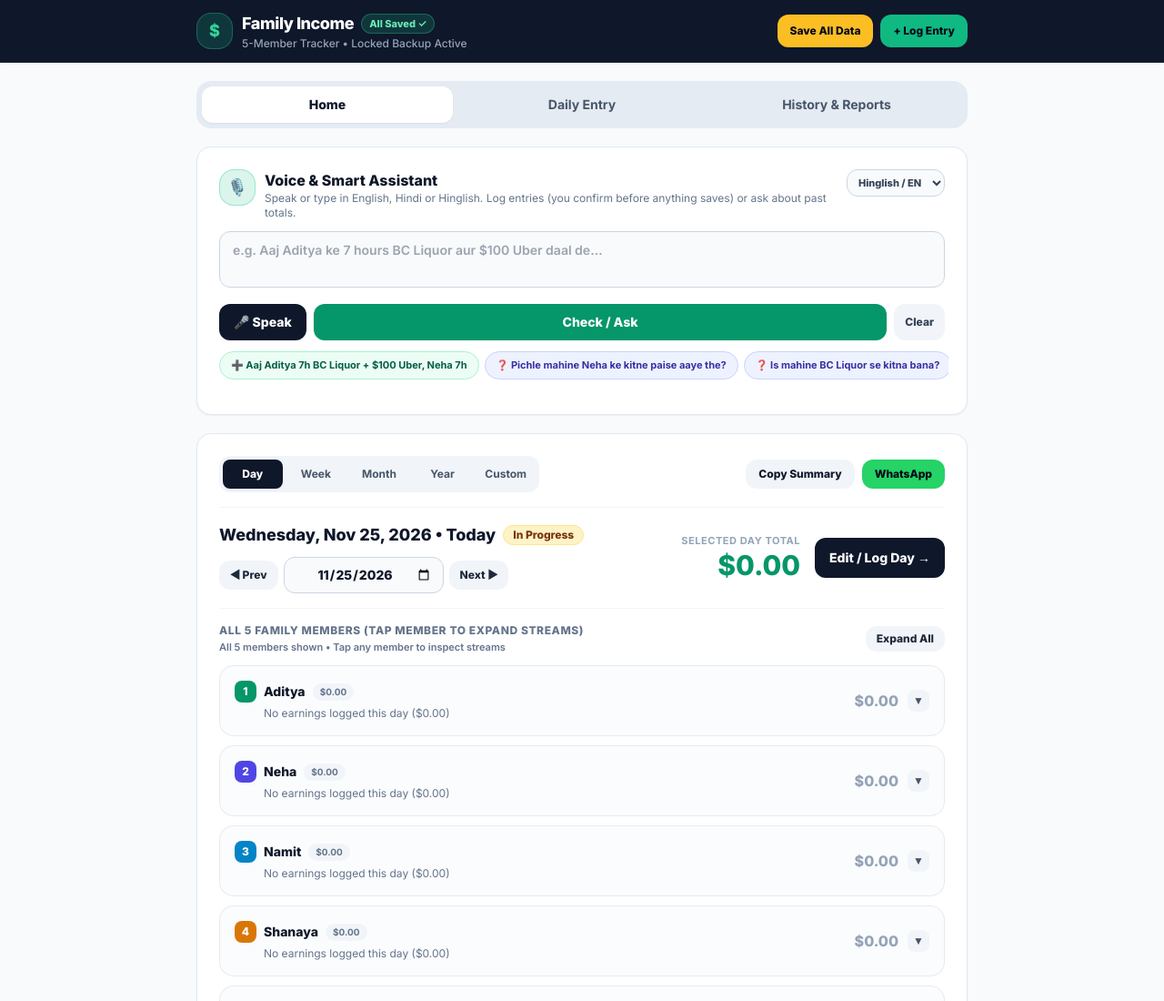
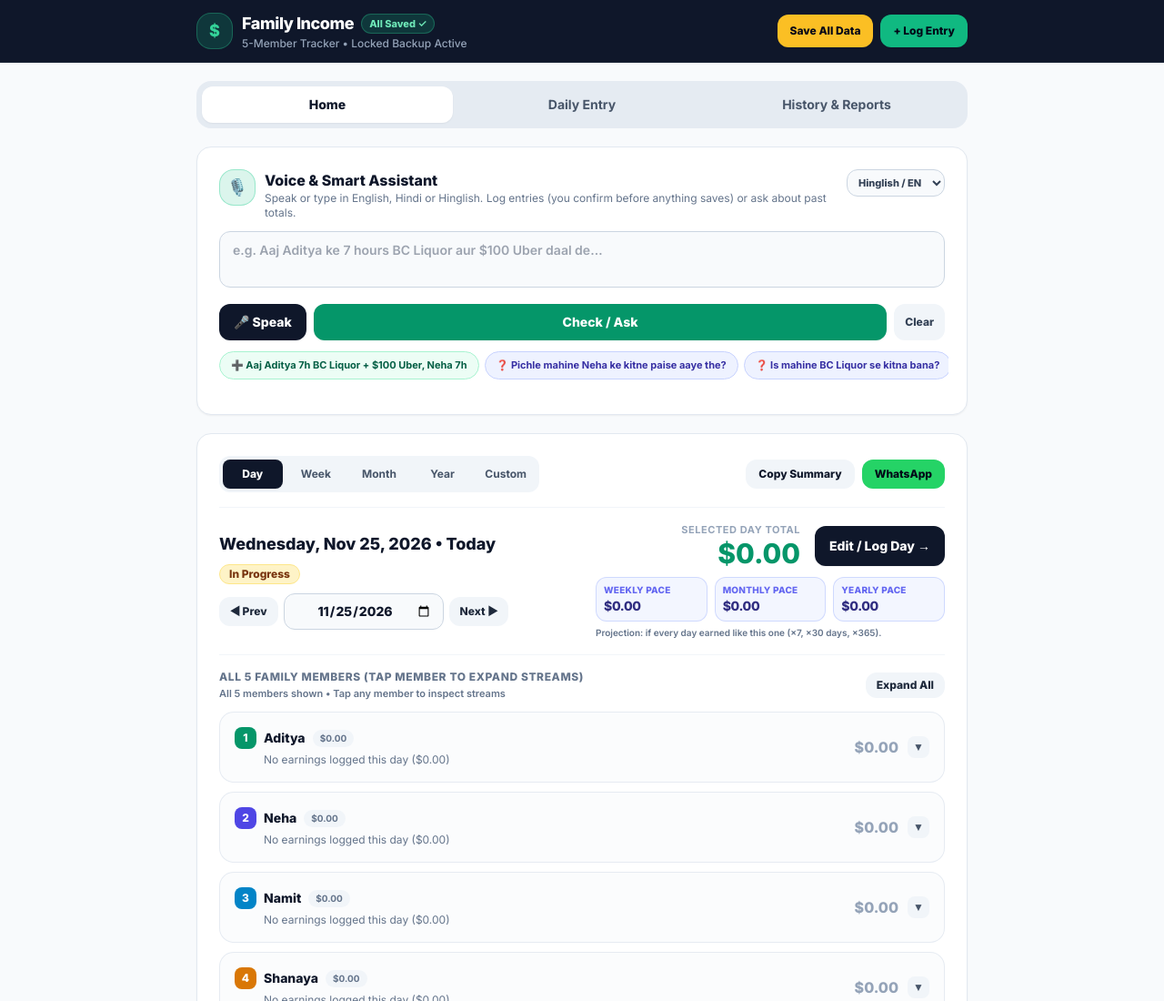
Before and after one commit to akatyal0207-alt/family-income, a plain HTML site: page index.html in a window 1280 px wide. Shown: the top 1100 px of the page at 91% size. Drawn offline with nearby package versions, Linux system fonts and the light colour scheme.

Commit message:
Add period averages strip

```diff
--- a/index.html
+++ b/index.html
@@ -297,6 +297,8 @@
                         </div>
                     </div>
 
+                    <!-- Period Grand Total & Edit Button + Averages Strip -->
+                    <div class="flex flex-col gap-2 shrink-0 min-w-0 lg:w-[24rem]">
                         <!-- Period Grand Total & Edit Button -->
                         <div class="flex items-center justify-between lg:justify-end gap-4 bg-slate-50 lg:bg-transparent p-3.5 lg:p-0 rounded-xl border lg:border-0 border-slate-200 shrink-0">
                             <div class="lg:text-right">
@@ -307,6 +309,13 @@
                                 class="px-4 py-3 rounded-xl bg-slate-900 hover:bg-slate-800 text-white text-xs sm:text-sm font-extrabold shadow-sm transition shrink-0">
                                 Edit / Log Day →
                             </button>
+                        </div>
+
+                        <!-- Averages / Pace Strip (adapts to Day | Week | Month | Year | Custom) -->
+                        <div id="homeAvgStrip" class="space-y-1.5">
+                            <div id="homeAvgGrid" class="grid grid-cols-3 gap-1.5 sm:gap-2"></div>
+                            <p id="homeAvgNote" class="text-[10px] font-semibold text-slate-500 leading-snug"></p>
+                        </div>
                     </div>
                 </div>
 
@@ -1762,6 +1771,69 @@
                 renderHome();
             }
 
+
+            // -----------------------------------------------------------------
+            // HOME AVERAGES / PACE STRIP
+            // -----------------------------------------------------------------
+            function computeHomeAverages(info, total) {
+                const todayISO = getTodayISO();
+                const fullDays = info.dates.length;
+                const elapsedDays = info.dates.filter(d => d <= todayISO).length;
+                const inProgress = info.endISO > todayISO && info.startISO <= todayISO;
+                const notStarted = info.startISO > todayISO;
+                const divisorDays = inProgress ? elapsedDays : fullDays;
+                const anchor = parseLocalDate(info.dateISO);
+                const daysInMonth = new Date(anchor.getFullYear(), anchor.getMonth() + 1, 0).getDate();
+                const yearOf = parseLocalDate(info.startISO).getFullYear();
+                const daysInYear = new Date(yearOf, 1, 29).getMonth() === 1 ? 366 : 365;
+                const avgDay = divisorDays > 0 ? total / divisorDays : 0;
+                const chip = (label, value, projection) => ({ label, value, projection: Boolean(projection) });
+                let chips;
+                let note;
+                if (info.mode === 'daily') {
+                    chips = [
+                        chip('Weekly pace', total * 7, true),
+                        chip('Monthly pace', total * daysInMonth, true),
+                        chip('Yearly pace', total * 365, true)
+                    ];
+                    note = `Projection: if every day earned like this one (×7, ×${daysInMonth} days, ×365).`;
+                } else {
+                    if (info.mode === 'weekly') {
+                        chips = [chip('Avg / day', avgDay), chip('Monthly pace', avgDay * daysInMonth, true), chip('Yearly pace', avgDay * 365, true)];
+                    } else if (info.mode === 'monthly') {
+                        chips = [chip('Avg / day', avgDay), chip('Avg / week', avgDay * 7), chip('Yearly pace', avgDay * 365, true)];
+                    } else if (info.mode === 'yearly') {
+                        chips = [chip('Avg / month', avgDay * daysInYear / 12), chip('Avg / week', avgDay * 7), chip('Avg / day', avgDay)];
+                    } else {
+                        chips = [chip('Avg / day', avgDay), chip('Avg / week', avgDay * 7), chip('Avg / month', avgDay * 30.44)];
+                    }
+                    if (notStarted) {
+                        note = 'This period hasn\'t started yet — averages appear once days pass.';
+                    } else if (inProgress) {
+                        note = `Based on ${elapsedDays} of ${fullDays} days so far (calendar days up to today).`;
+                    } else {
+                        note = `Based on all ${fullDays} calendar day${fullDays === 1 ? '' : 's'}${info.mode === 'custom' ? ' • month = 30.44 days' : ''}.`;
+                    }
+                    if (info.mode === 'custom' && !notStarted && inProgress) note += ' Month = 30.44 days.';
+                    if (chips.some(c => c.projection)) note += ' “Pace” = projection at this rate.';
+                }
+                return { chips, note, divisorDays, fullDays, elapsedDays, inProgress, notStarted, avgDay };
+            }
+
+            function renderHomeAverages(info, total) {
+                const grid = document.getElementById('homeAvgGrid');
+                const noteEl = document.getElementById('homeAvgNote');
+                if (!grid || !noteEl) return;
+                const avg = computeHomeAverages(info, total);
+                grid.innerHTML = avg.chips.map(c => `
+                    <div class="min-w-0 rounded-xl ${c.projection ? 'bg-indigo-50/70 border border-indigo-200/80' : 'bg-white border border-slate-200'} px-2 py-1.5" data-avg-label="${escapeHTML(c.label)}">
+                        <span class="block text-[9px] sm:text-[10px] font-extrabold uppercase tracking-wide ${c.projection ? 'text-indigo-500' : 'text-slate-400'} truncate">${escapeHTML(c.label)}</span>
+                        <span class="block text-[12px] sm:text-sm font-extrabold ${c.projection ? 'text-indigo-900' : 'text-slate-900'} tracking-tight truncate" data-avg-value>${avg.notStarted ? '—' : formatMoney(c.value)}</span>
+                    </div>
+                `).join('');
+                noteEl.textContent = avg.note;
+            }
+
             function buildHomeSummaryText() {
                 const info = getHomePeriodInfo();
                 const isDaily = info.mode === 'daily';
@@ -1873,6 +1945,7 @@
 
                 document.getElementById('homePeriodTotalLabel').textContent = info.totalLabel;
                 document.getElementById('homeSelectedDayGrandTotal').textContent = formatMoney(periodGrandTotal);
+                renderHomeAverages(info, periodGrandTotal);
 
                 const isBclFri = isBiWeeklyBclPayday(dateISO);
                 const isThu = isThursday(dateISO);
--- a/sw.js
+++ b/sw.js
@@ -1,4 +1,4 @@
-const CACHE = "family-income-v-20261124c";
+const CACHE = "family-income-v-20261124d";
 const PRECACHE = /*PRECACHE_START*/["./","apple-touch-icon.png","favicon-16.png","favicon-32.png","favicon.ico","icon-192.png","icon-512.png","maskable-192.png","maskable-512.png","index.html","logo.svg","manifest.webmanifest"]/*PRECACHE_END*/;
 
 const EXTRA_URLS = [
```
Lines whose indentation alone changed are shown as unchanged.
